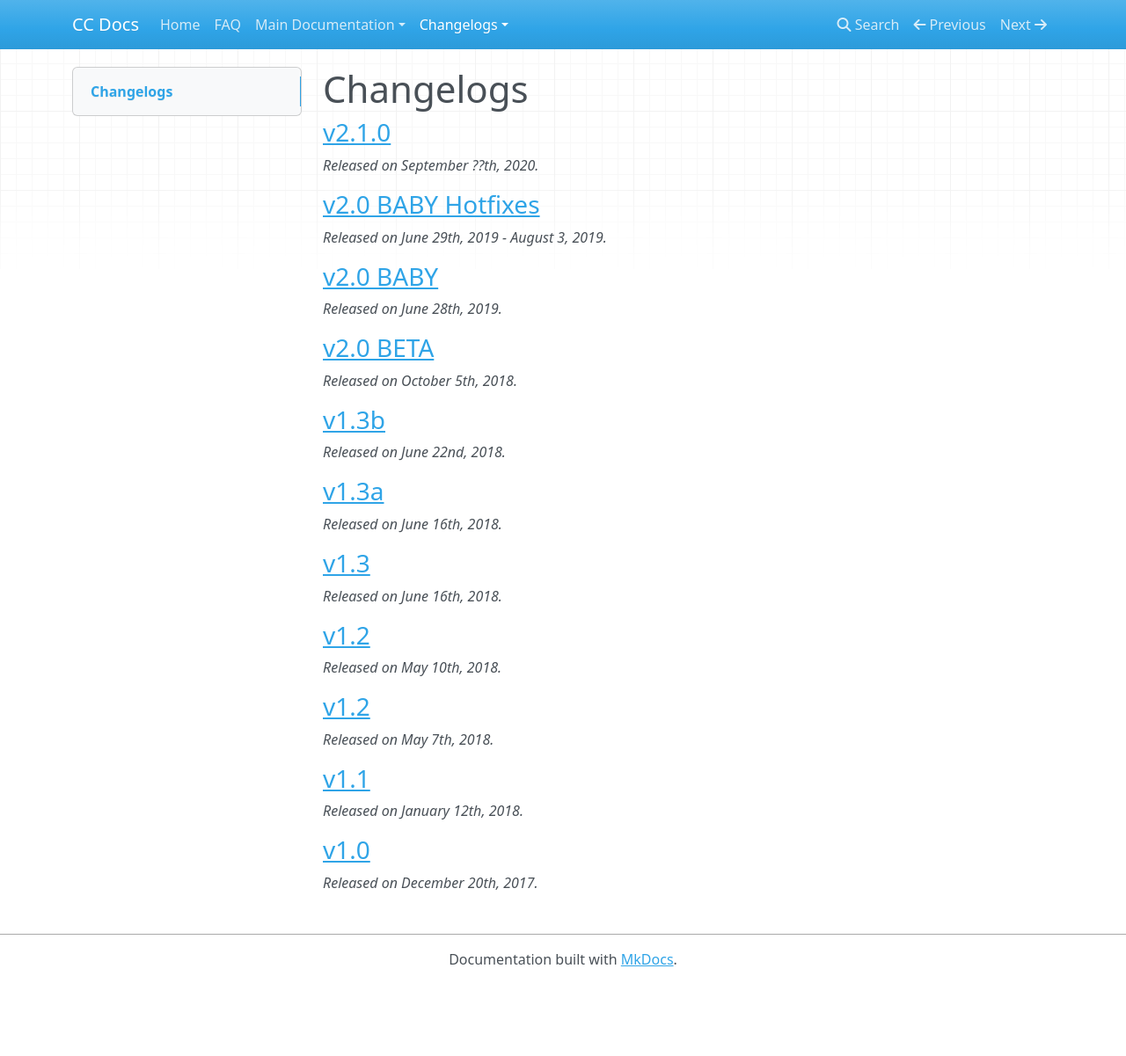
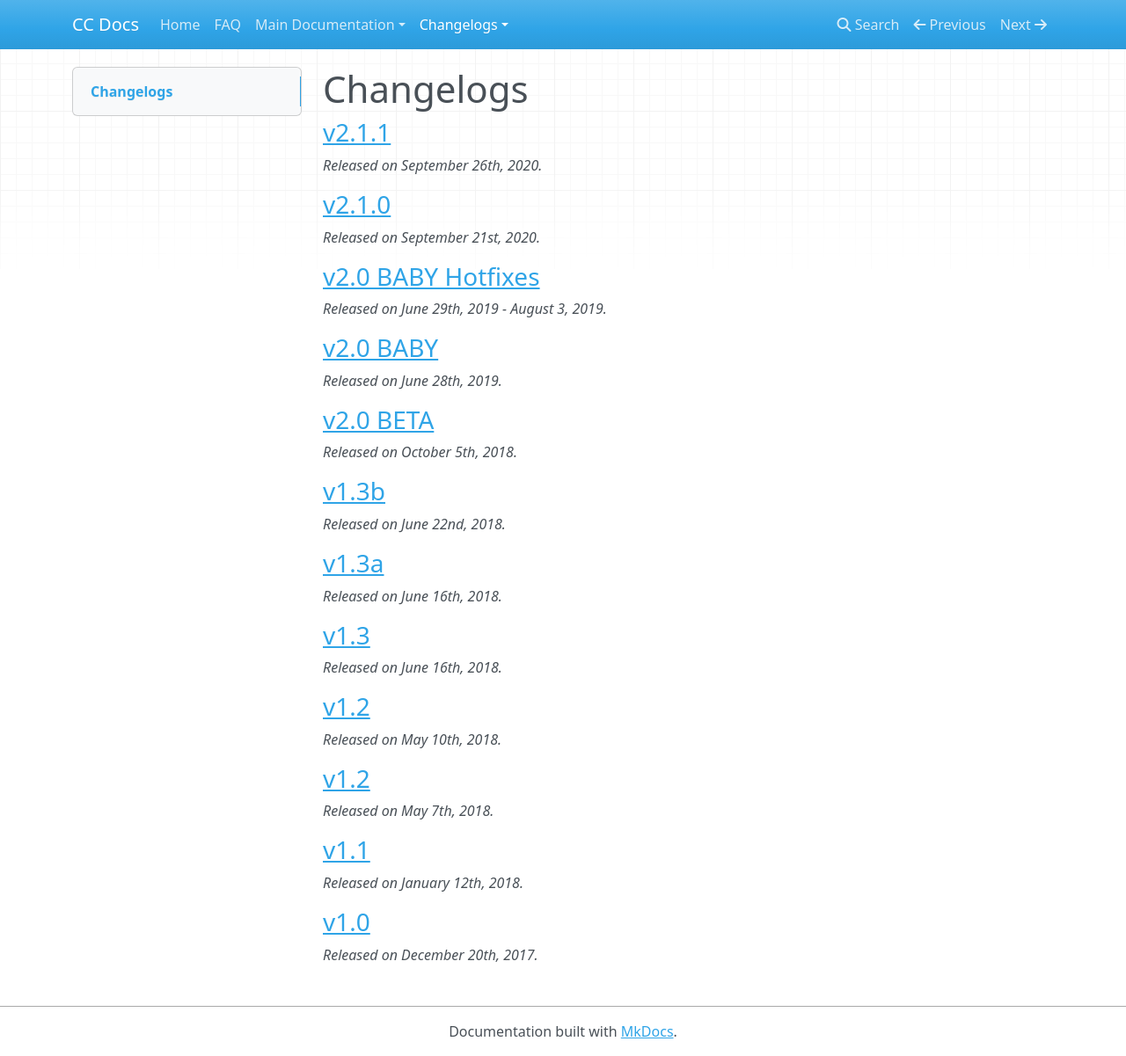
Before and after one commit to ShockSlayer/ccdocs, an MkDocs documentation site: the page built from docs/Changelogs.md, in a window 1280 px wide and 1201 px high. Shown: the whole window at 88% size. Built offline with MkDocs 1.6.1, drawn with Linux system fonts in a browser that asks for light colours; nearby versions of some CDN libraries.

Commit message:
Updated 2.1.0 release date and added 2.1.1 changelog

```diff
--- a/docs/Changelogs.md
+++ b/docs/Changelogs.md
@@ -1,7 +1,9 @@
 # Changelogs
 
+### [v2.1.1](changelogs/2_1_1_Changelog.md)
+*Released on September 26th, 2020.*
 ### [v2.1.0](changelogs/2_1_0_Changelog.md)
-*Released on September ??th, 2020.*
+*Released on September 21st, 2020.*
 ### [v2.0 BABY Hotfixes](changelogs/2_0_BABY_Hotfixes_Changelog.md)
 *Released on June 29th, 2019 - August 3, 2019.*
 ### [v2.0 BABY](changelogs/2_0_BABY_Changelog.md)
```
Also changed, not shown: docs/changelogs/2_1_1_Changelog.md (added, +22 -0 lines).
